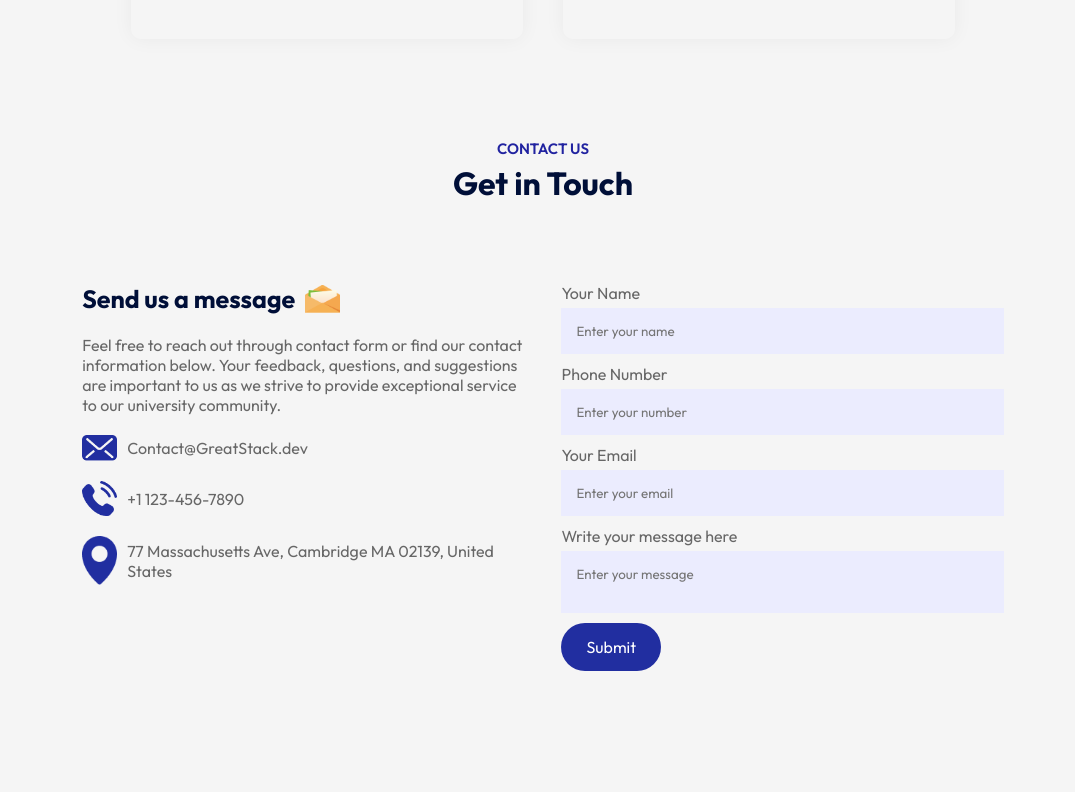
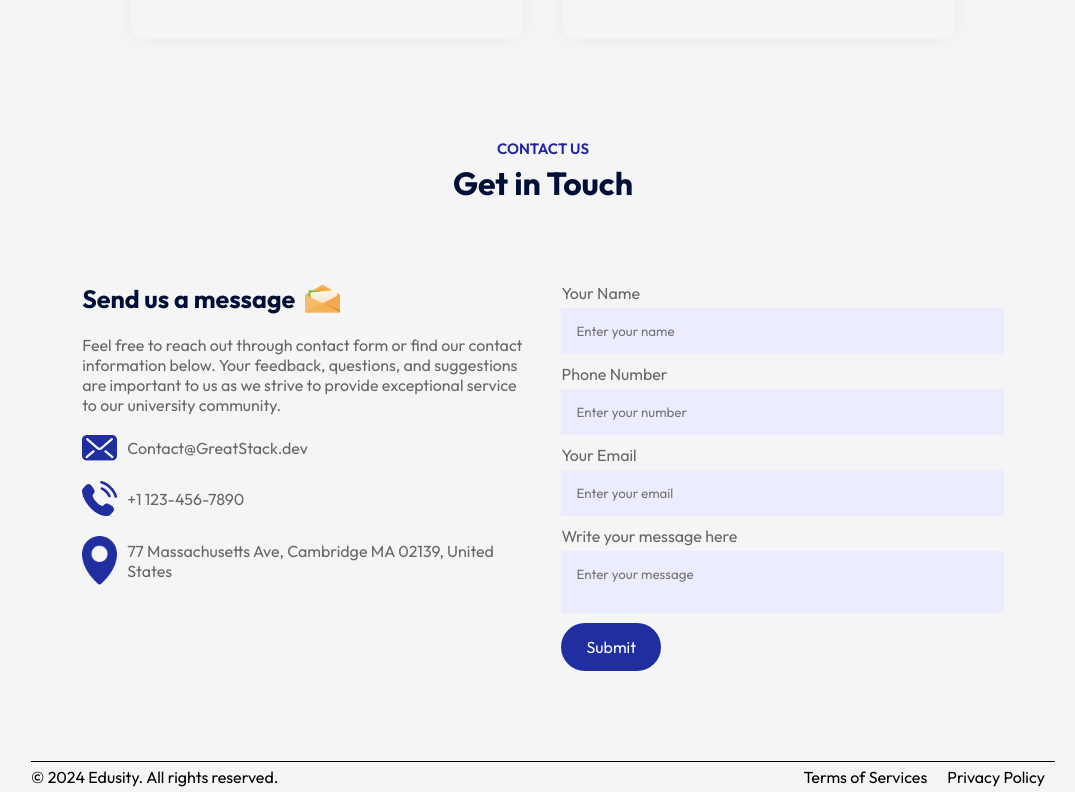
Before and after one commit to jaisinghdhande/Reactjs-Edusity, a React (Vite) app: page / in a window 1280 px wide. Shown: the part 2872-3664 px from the top of the page, without its empty margins (97-1172 px from the left). Before the commit the page ends 3633 px from the top, so only its background shows below. Built offline with nearby package versions, Linux system fonts and the light colour scheme.

Commit message:
added footer

```diff
--- a/src/App.jsx
+++ b/src/App.jsx
@@ -1,6 +1,7 @@
 import About from "./Components/About/About";
 import Campus from "./Components/Campus/Campus";
 import Contact from "./Components/Contact/Contact";
+import Footer from "./Components/Footer/Footer";
 import Hero from "./Components/Hero/Hero";
 import Navbar from "./Components/Navbar/Navbar";
 import Programs from "./Components/Programs/Programs";
@@ -22,6 +23,7 @@
         <Testimonial></Testimonial>
         <Title title="Contact Us" subtitle="Get in Touch"></Title>
         <Contact></Contact>
+        <Footer></Footer>
       </div>
     </div>
   );
--- /dev/null
+++ b/src/Components/Footer/Footer.css
@@ -0,0 +1,17 @@
+.footer{
+    display: flex;
+    justify-content: space-between;
+    align-items: center;
+    border-top: 1px solid black;
+    margin-top: 15px;
+}
+
+.footer ul{
+    list-style: none;
+
+}
+
+.footer ul li{
+    display: inline-block;
+    margin: 5px 10px;
+}
--- /dev/null
+++ b/src/Components/Footer/Footer.jsx
@@ -0,0 +1,15 @@
+import "./Footer.css";
+
+const Footer = () => {
+  return (
+    <div className="footer">
+      <p>© 2024 Edusity. All rights reserved.</p>
+      <ul>
+        <li>Terms of Services</li>
+        <li>Privacy Policy</li>
+      </ul>
+    </div>
+  );
+};
+
+export default Footer;
```
